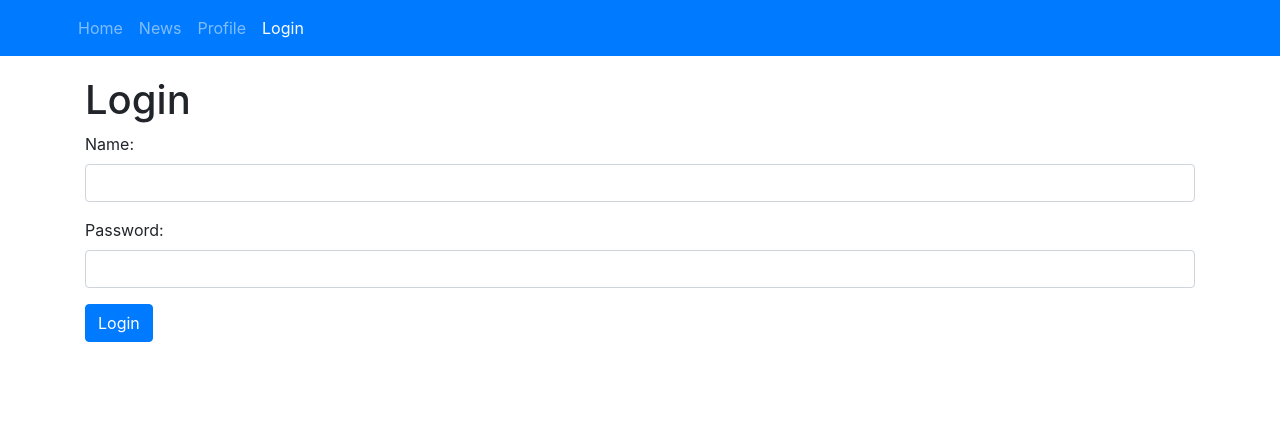
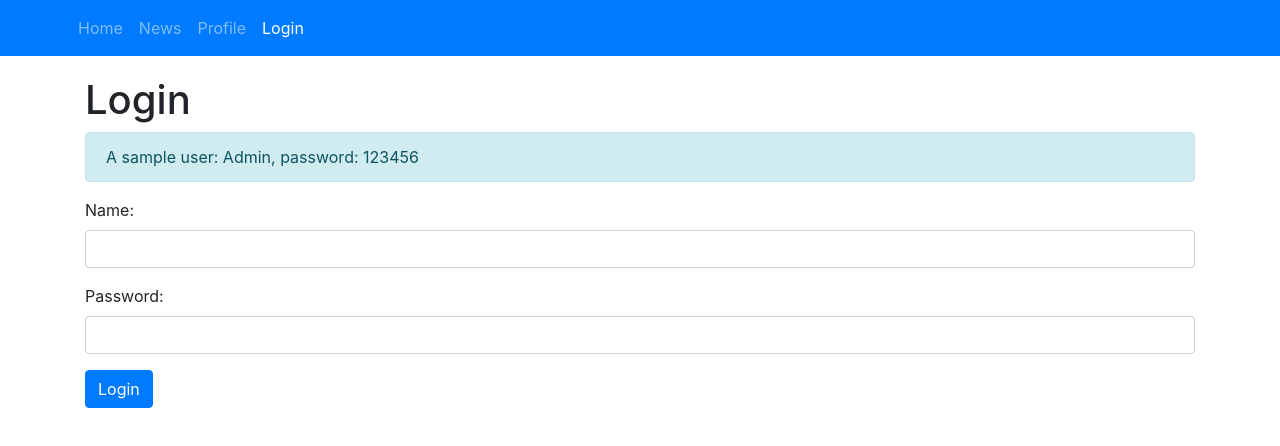
Before and after one commit to exek/react-redux-router-test1, a React (Create React App) app: page /login in a window 1280 px wide. Shown: the top 446 px of the page. Built offline with nearby package versions, Linux system fonts and the light colour scheme.

Commit message:
change login notifications

```diff
--- a/src/actions/index.js
+++ b/src/actions/index.js
@@ -25,6 +25,6 @@ export const auth = (name, password, cb) => dispatch => {
     dispatch(authSusccess(name));
     if (cb) cb();
   } else {
-    dispatch(authFail("Wrong name or password"));
+    dispatch(authFail("Invalid name or password."));
   }
 };
--- a/src/pages/Login/index.js
+++ b/src/pages/Login/index.js
@@ -5,6 +5,9 @@ const Login = () => {
   return (
     <div>
       <h1>Login</h1>
+      <div class="alert alert-info" role="alert">
+        A sample user: Admin, password: 123456
+      </div>
       <LoginForm />
     </div>
   );
```
